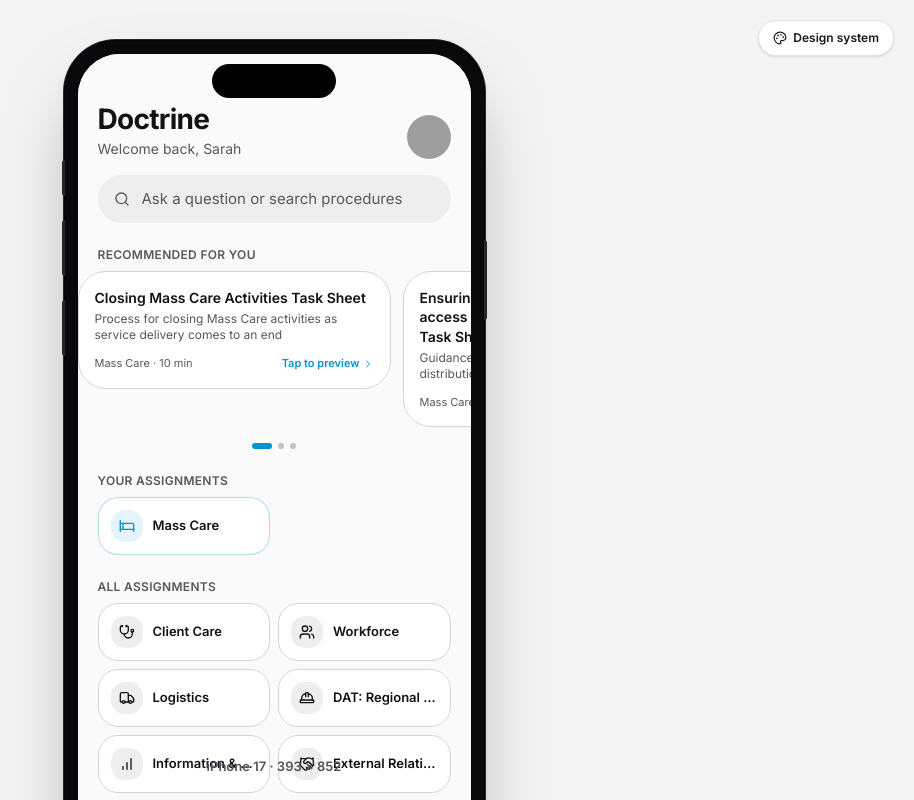
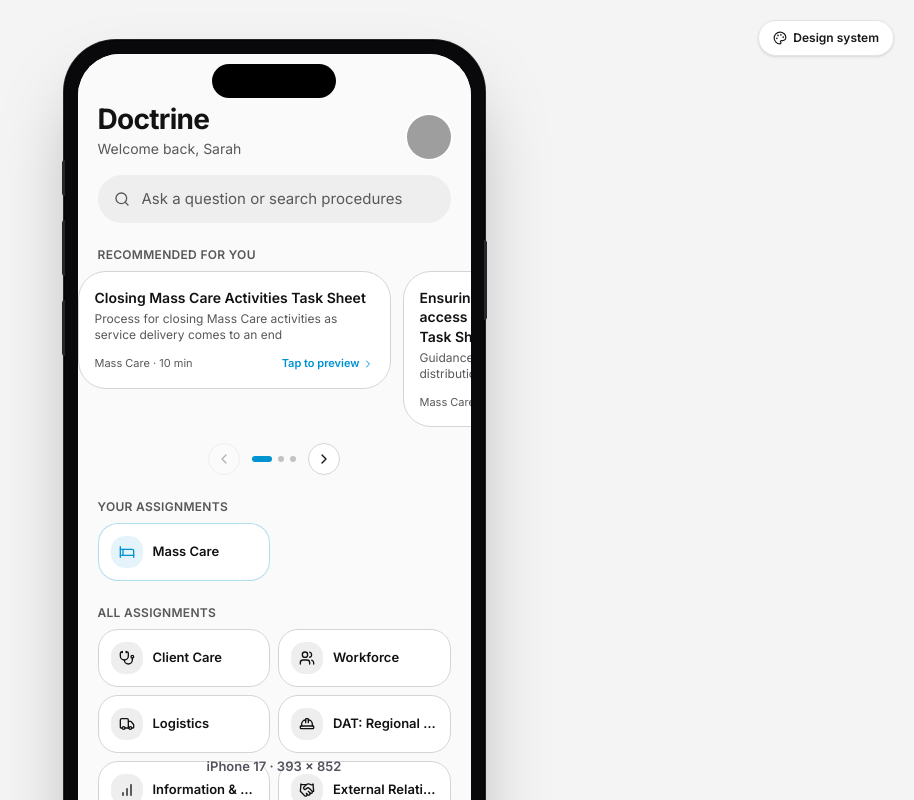
Before and after one commit to davidjhillis/arc_mobile2, a Next.js app: page / in a window 1280 px wide. Both pictures are taken after a click on the button "Sign in with SSO". Shown: the top 800 px of the page, without its empty margins (366-1280 px from the left). Built offline with nearby package versions, Linux system fonts and the light colour scheme; grey boxes are pictures that could not be loaded.

Commit message:
Recommended carousel: add prev/next arrows alongside the dots

```diff
--- a/components/screens/home-screen.tsx
+++ b/components/screens/home-screen.tsx
@@ -11,6 +11,7 @@ import {
   Handshake,
   Briefcase,
   HardHat,
+  ChevronLeft,
   ChevronRight,
   Clock,
 } from "lucide-react"
@@ -351,7 +352,21 @@ export function HomeScreen({ onNavigate }: HomeScreenProps) {
             })}
           </div>
           {recommended.length > 1 && (
-            <div className="flex items-center justify-center gap-1.5 mt-2" role="tablist" aria-label="Recommended pagination">
+            <div className="flex items-center justify-center gap-3 mt-2">
+              <button
+                type="button"
+                onClick={() => scrollToRec(Math.max(0, activeRec - 1))}
+                disabled={activeRec === 0}
+                aria-label="Previous recommendation"
+                className="w-8 h-8 rounded-full bg-card border border-border flex items-center justify-center hover:border-interactive/40 active:scale-95 transition disabled:opacity-30 disabled:cursor-not-allowed"
+              >
+                <ChevronLeft className="w-4 h-4 text-foreground" />
+              </button>
+              <div
+                className="flex items-center gap-1.5"
+                role="tablist"
+                aria-label="Recommended pagination"
+              >
                 {recommended.map((_, i) => (
                   <button
                     key={i}
@@ -362,10 +377,22 @@ export function HomeScreen({ onNavigate }: HomeScreenProps) {
                     onClick={() => scrollToRec(i)}
                     className={cn(
                       "h-1.5 rounded-full transition-all",
-                    activeRec === i ? "w-5 bg-interactive" : "w-1.5 bg-muted-foreground/35 hover:bg-muted-foreground/60"
+                      activeRec === i
+                        ? "w-5 bg-interactive"
+                        : "w-1.5 bg-muted-foreground/35 hover:bg-muted-foreground/60"
                     )}
                   />
                 ))}
+              </div>
+              <button
+                type="button"
+                onClick={() => scrollToRec(Math.min(recommended.length - 1, activeRec + 1))}
+                disabled={activeRec === recommended.length - 1}
+                aria-label="Next recommendation"
+                className="w-8 h-8 rounded-full bg-card border border-border flex items-center justify-center hover:border-interactive/40 active:scale-95 transition disabled:opacity-30 disabled:cursor-not-allowed"
+              >
+                <ChevronRight className="w-4 h-4 text-foreground" />
+              </button>
             </div>
           )}
         </section>
```
Also changed, not shown: 1 other file (tests, documents, lock files or other folders). Lines whose indentation alone changed are shown as unchanged.
